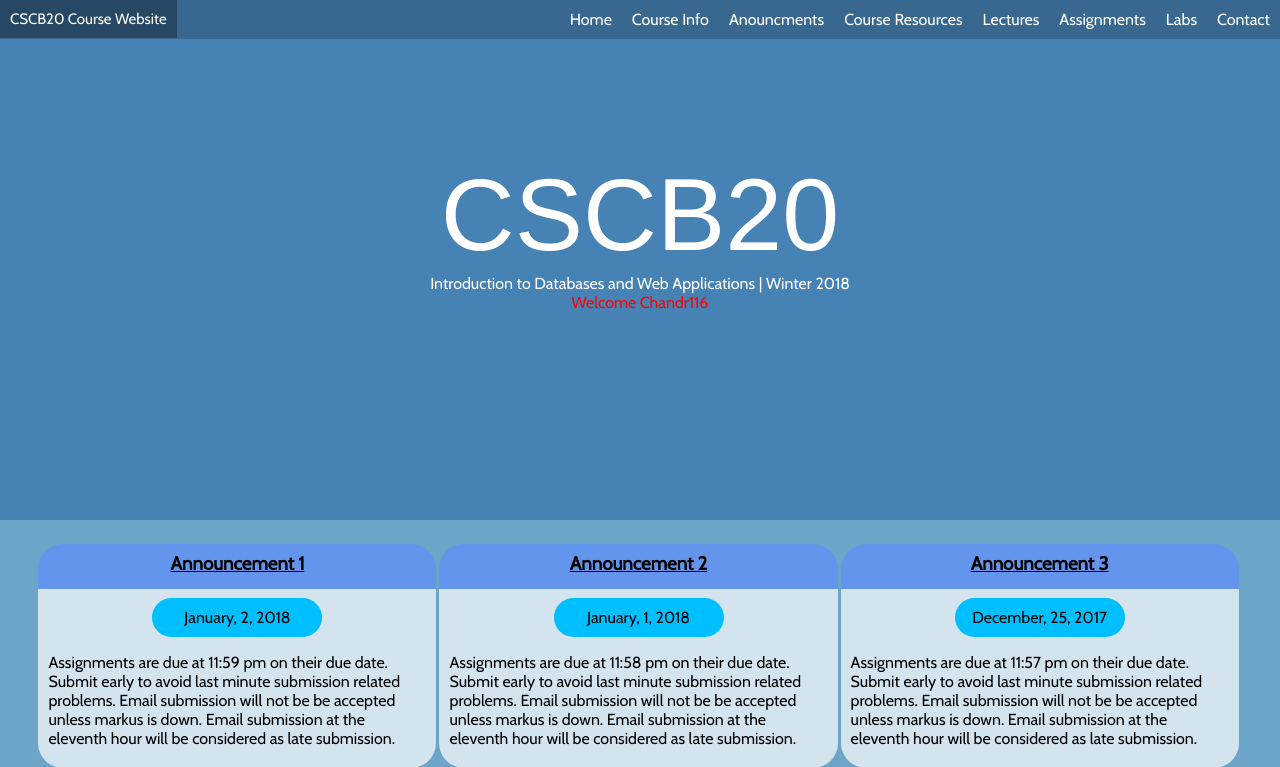
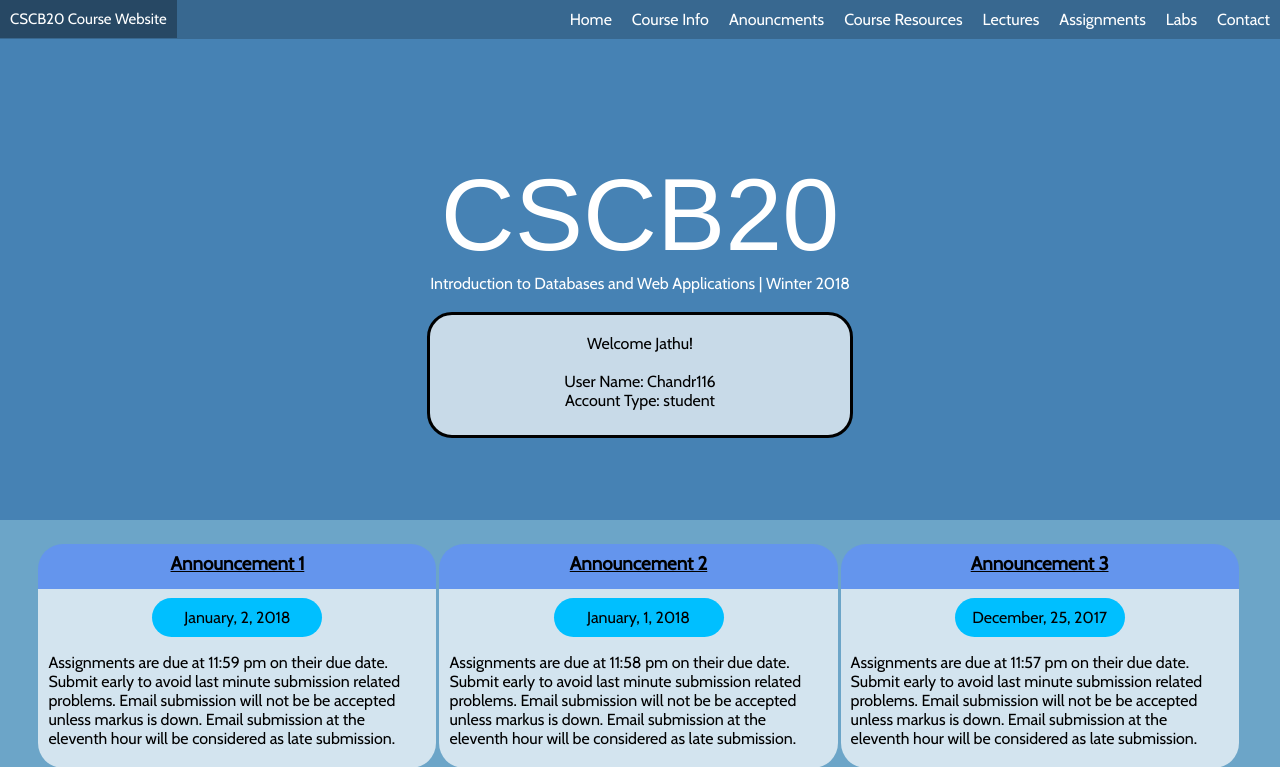
Before and after one commit to PatPower/Course-Website-Assignment, a PHP site: page /indexMain.php in a window 1280 px wide. Shown: the top 767 px of the page. Run offline with PHP 8.4, Linux system fonts and the light colour scheme; a user stored in the database is signed in.

Commit message:
merge with pat

```diff
--- a/index.css
+++ b/index.css
@@ -1,6 +1,9 @@
 .firstBlock {
   height:65vh;
   background-color: steelblue;
+  display: flex;
+  flex-direction: column;
+  align-items: center;
 }
 
 .firstBlock p {
@@ -30,9 +33,18 @@
   height: 30%;
   width: 100%;
 }
-.center {
-    text-align: center;
-    color: red;
+.loginInfo {
+    background: rgba(255,255,255,0.7);
+    height:120px;
+    border-radius: 25px;
+    border-color: black;
+    border-style: solid;
+    width: 420px;
+}
+.loginInfo p {
+    color: black;
+    margin:0px;
+    padding:0px;
 }
 .secondBlock {
   height:auto; /*height was 100vh*/
--- a/indexMain.php
+++ b/indexMain.php
@@ -31,9 +31,14 @@
     <div id='floater'></div>
     <p class='titleName'>CSCB20</p>
     <p>Introduction to Databases and Web Applications | Winter 2018</p>
-     <?php
-        echo '<div class="center">Welcome '.$_SESSION['name'].'</div>';
-    ?>
+    <br>
+    <div class="loginInfo">
+        <?php
+            echo '<br><p>Welcome '.$_SESSION['name'].'!</p>';
+            echo '<br><p>User Name: '.$_SESSION['username'].'</p>';
+            echo '<p>Account Type: '.$_SESSION['accountType'].'</p>';
+        ?>
+    </div>
   </div>
   <div class='innerSecondBlock'>
     <div class='block'>
```
Also changed, not shown: login.php (+5 -2 lines).
